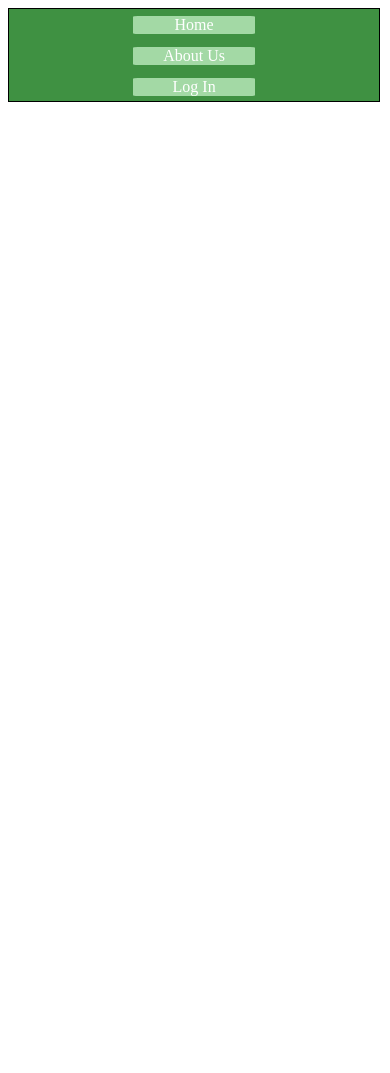
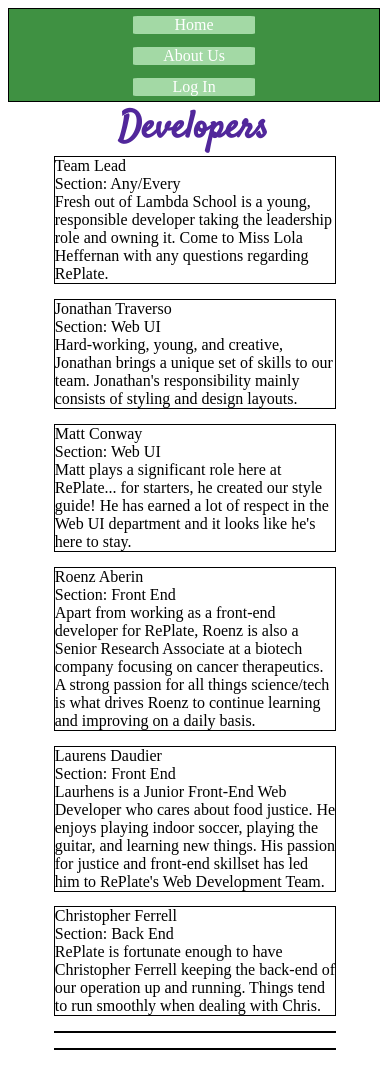
Before and after one commit to build-week-pt-replate/marketing_B, a plain HTML site: page about.html in a window 390 px wide. Before the commit the page ends 844 px from the top, so only its background shows below. Drawn offline with Linux system fonts and the light colour scheme.

Commit message:
Minimal styling added to about us page. Developers info has been added with functional media queries.

```diff
--- a/about.html
+++ b/about.html
@@ -2,6 +2,7 @@
 <html>
     <head>
         <link rel="stylesheet" href="./css/index.css">
+        <link href="https://fonts.googleapis.com/css?family=Satisfy" rel="stylesheet">
     </head>
     <body>
         <header>
@@ -11,7 +12,114 @@
                 <a href="">Log In</a>
             </nav>
         </header>
+        <div class="name-container">
+            <h1 class="company-name">Developers</h1>
+        </div>
         <section class="devs">
+            <div class="dev">
+                <div class="dev-title">
+                    Team Lead
+                </div>
+                <div class="dev-section">
+                    Section: Any/Every
+                </div>
+                <div class="dev-description">
+                    Fresh out of Lambda School is a young, responsible developer taking the leadership role and owning it.
+                    Come to Miss Lola Heffernan with any questions regarding RePlate.
+                </div>
+            </div>
+
+            <div class="dev">
+                <div class="dev-title">
+                    Jonathan Traverso
+                </div>
+                <div class="dev-section">
+                    Section: Web UI
+                </div>
+                <div class="dev-description">
+                    Hard-working, young, and creative, Jonathan brings a unique set of skills to our team. Jonathan's responsibility
+                    mainly consists of styling and design layouts.
+                </div>
+            </div>
+
+            <div class="dev">
+                <div class="dev-title">
+                    Matt Conway
+                </div>
+                <div class="dev-section">
+                    Section: Web UI
+                </div>
+                <div class="dev-description">
+                    Matt plays a significant role here at RePlate... for starters, he created our style guide! He has earned
+                    a lot of respect in the Web UI department and it looks like he's here to stay.
+                </div>
+            </div>
+
+            <div class="dev">
+                <div class="dev-title">
+                    Roenz Aberin
+                </div>
+                <div class="dev-section">
+                    Section: Front End
+                </div>
+                <div class="dev-description">
+                    Apart from working as a front-end developer for RePlate, Roenz is also a Senior Research Associate at a
+                    biotech company focusing on cancer therapeutics. A strong passion for all things science/tech is what drives
+                    Roenz to continue learning and improving on a daily basis.
+                </div>
+            </div>
+
+            <div class="dev">
+                <div class="dev-title">
+                    Laurens Daudier
+                </div>
+                <div class="dev-section">
+                    Section: Front End
+                </div>
+                <div class="dev-description">
+                    Laurhens is a Junior Front-End Web Developer who cares about food justice. He enjoys playing indoor
+                    soccer, playing the guitar, and learning new things. His passion for justice and front-end skillset
+                    has led him to RePlate's Web Development Team.
+
+                </div>
+            </div>
+
+            <div class="dev">
+                <div class="dev-title">
+                    Christopher Ferrell
+                </div>
+                <div class="dev-section">
+                    Section: Back End
+                </div>
+                <div class="dev-description">
+                    RePlate is fortunate enough to have Christopher Ferrell keeping the back-end of our operation up and
+                    running. Things tend to run smoothly when dealing with Chris.
+                </div>
+            </div>
+
+            <div class="dev">
+                <div class="dev-title">
+
+                </div>
+                <div class="dev-section">
+
+                </div>
+                <div class="dev-description">
+
+                </div>
+            </div>
+
+            <div class="dev">
+                <div class="dev-title">
+
+                </div>
+                <div class="dev-section">
+
+                </div>
+                <div class="dev-description">
+
+                </div>
+            </div>
 
         </section>
     </body>
--- /dev/null
+++ b/less/about.less
@@ -0,0 +1,17 @@
+.devs {
+    display: flex;
+    flex-flow: row wrap;
+    justify-content: space-evenly;
+    @media @phone {
+        flex-flow: column wrap;
+        align-items: center;
+    }
+    .dev {
+        width: 39%;
+        border: 1px solid black;
+        margin-bottom: 4%;
+        @media @phone {
+            width: 75%;
+        }
+    }
+}
--- a/less/index.less
+++ b/less/index.less
@@ -1,3 +1,4 @@
 @import "variables";
 @import "nav";
 @import "home";
+@import "about";
--- a/less/nav.less
+++ b/less/nav.less
@@ -25,7 +25,7 @@ nav {
     justify-content: center;
     width: 99%;
     .company-name {
-        font-size: 220%;
+        font-size: 235%;
         font-family: 'Satisfy', cursive;
         margin: 0 auto;
         color: #51279b;
```
Also changed, not shown: css/index.css.
